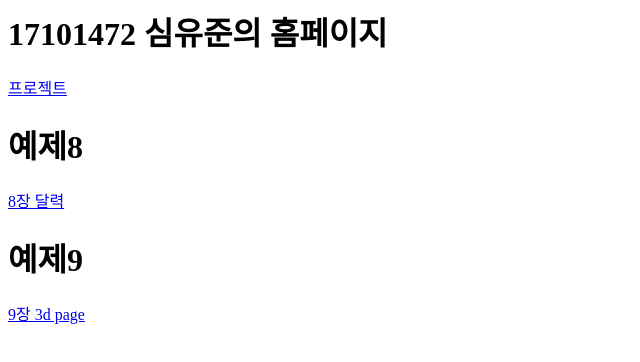
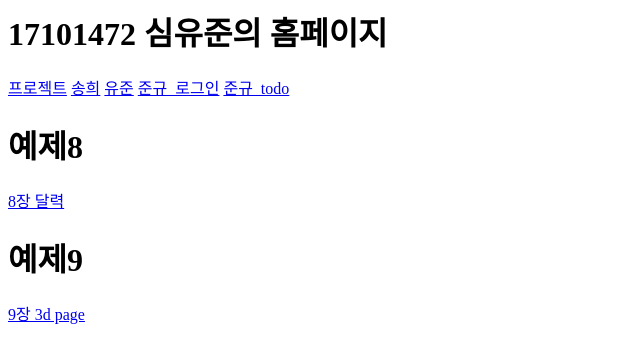
Before and after one commit to yoojun0410/yoojun0410.github.io, a plain HTML site: page index.html in a window 1280 px wide. Shown: the whole page, without its empty margins (0-640 px from the left). Drawn offline with Linux system fonts and the light colour scheme.

Commit message:
Update index.html

```diff
--- a/index.html
+++ b/index.html
@@ -1,5 +1,9 @@
 <h1> 17101472 심유준의 홈페이지</h1>
 <a href="project/">프로젝트</a>
+<a href="project/100/">송희</a>
+<a href="project/yoojun/">유준</a>
+<a href="project/jungyu/">준규_로그인</a>
+<a href="project/jungyu/2/">준규_todo</a>
 
 <h1>예제8</h1>
 <a href="ch8/">8장 달력</a>
```
